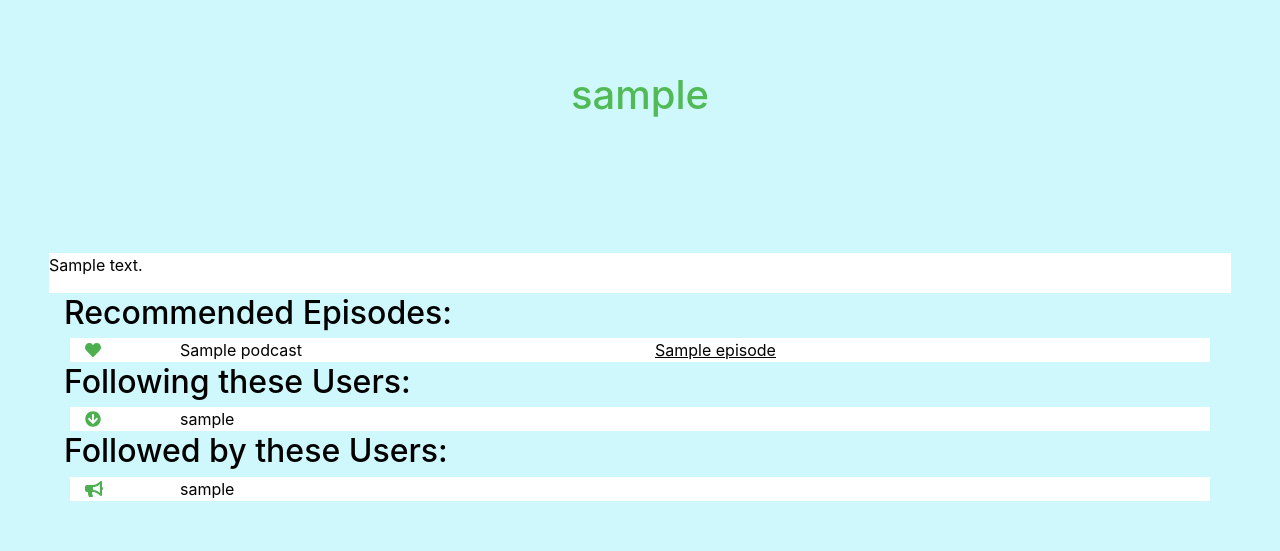
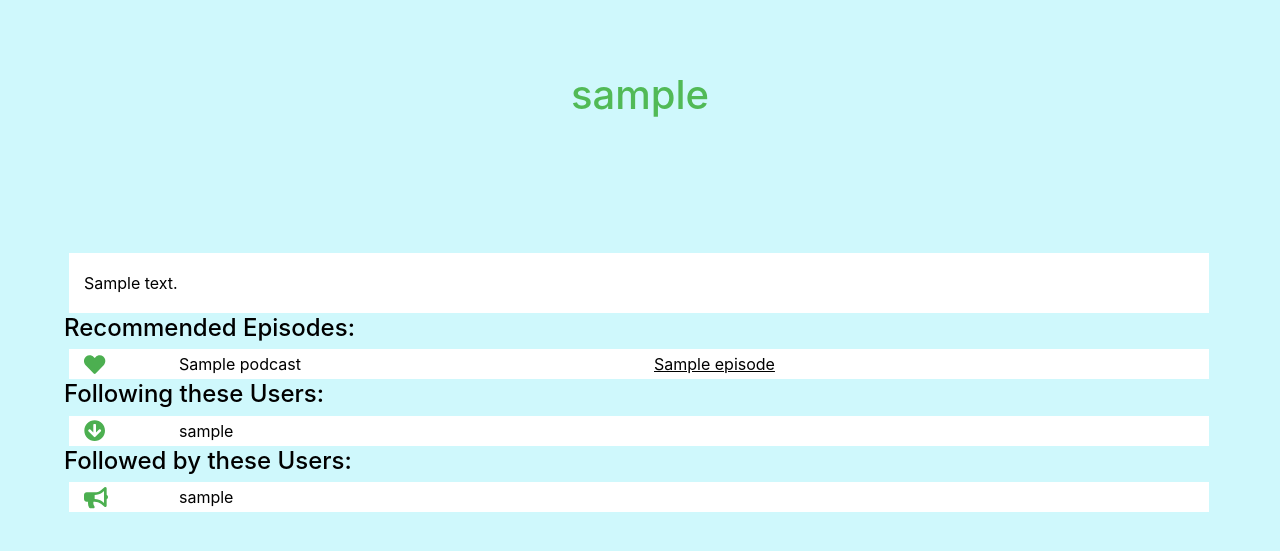
Before and after one commit to EstiShay/podcast-social-network, a Django app: a page that uses podcast/templates/podcast/userprofile.html in a window 1280 px wide. Shown: the part 56-607 px from the top of the page. Run offline with Django 3.2, Linux system fonts and the light colour scheme; a user stored in the database is signed in; tables that the repository leaves empty hold one stand-in row (values such as "Sample post"); parts of the project's set-up code (start-up, migrations or seed data) failed here and were passed over; some libraries are stand-ins or nearby versions.

Commit message:
restyle userprofile page with additional padding, centered btn and icons, larger icons

```diff
--- a/podcast/static/podcast/CSS/style.css
+++ b/podcast/static/podcast/CSS/style.css
@@ -29,7 +29,6 @@ div.navbar-header {
     }
 
 }
-
 
 .episode-seperator {
     border: solid 2px black;
@@ -65,6 +64,25 @@ div.navbar-header {
 .row {
     background-color: white;
     margin-bottom: 2px;
+    padding-top: 3px;
+    padding-bottom: 3px;
+}
+
+.user-profile {
+  margin-left: 5px;
+  margin-right: 5px;
+}
+
+#user-bio {
+  padding-left: 15px;
+  padding-top: 15px;
+  padding-bottom: 15px;
+}
+
+.fas {
+  text-align: center;
+  padding-right: 3px;
+  padding-left: 2px;
 }
 
 a:link {
--- a/podcast/templates/podcast/userprofile.html
+++ b/podcast/templates/podcast/userprofile.html
@@ -1,17 +1,8 @@
 {% extends 'base.html' %}
-
 
 
 {% block header %}
     <h1>{{ display_user.username }}</h1>
-{% endblock %}
-
-
-
-
-
-{% block content %}
-
 
     {% if current_user_page %}
         {# If viewing own page, no follow/unfollow button#}
@@ -27,19 +18,27 @@
                 Follow {{ display_user.username }}</button>
         {% endif %}
     {% endif %}
+{% endblock %}
 
-    <div class="row">
+
+{% block content %}
+
+    <div class= "container user-profile" >
+
     {% if display_user.bio %}
-        <p>{{ display_user.bio }}</p>
+      <div class="row">
+        <div class="col-12" id="user-bio">{{ display_user.bio }}</div>
+      </div>
     {% endif %}
+
     </div>
 
     {% if user_likes %}
-    <h2>Recommended Episodes:</h2>
-    <div class="container" id="user_likes">
+    <h4>Recommended Episodes:</h4>
+    <div class="container user-profile" id="user-likes">
         {% for i in user_likes %}
             <div class="row">
-                <div class="col-1" style="color: #4CAF50"><i class="fas fa-heart"></i></div>
+                <div class="col-1" style="color: #4CAF50"><i class="fas fa-heart fa-lg"></i></div>
                 <div class="col-5">{{ i.episode.podcast }}</div>
                 <div class="col-6">
                     <a style="text-decoration: underline" href="/episode/{{ i.episode.slug }}">{{ i.episode.title }}</a><br>
@@ -50,13 +49,12 @@
     {% endif %}
 
 
-
     {% if followers %}
-    <h2>Following these Users:</h2>
-    <div class="container" id="user-following">
+    <h4>Following these Users:</h4>
+    <div class="container user-profile" id="user-following">
         {% for i in followers %}
             <div class="row">
-                <div class="col-1" style="color: #4CAF50"><i class="fas fa-arrow-circle-down"></i></div>
+                <div class="col-1" style="color: #4CAF50"><i class="fas fa-arrow-circle-down fa-lg"></i></div>
                 <div class="col-11">
                     <a href="/user/{{ i.following.username }}">{{ i.following.username }}</a>
                 </div>
@@ -66,11 +64,11 @@
     {% endif %}
 
     {% if followed_by_list %}
-    <h2>Followed by these Users:</h2>
-    <div class="container" id="user-followed-by">
+    <h4>Followed by these Users:</h4>
+    <div class="container user-profile" id="user-followed-by">
         {% for i in followed_by_list %}
             <div class="row">
-                <div class="col-1" style="color: #4CAF50"><i class="fas fa-bullhorn"></i></div>
+                <div class="col-1" style="color: #4CAF50"><i class="fas fa-bullhorn fa-lg"></i></div>
                 <div class="col-11"><a href="/user/{{ i.user.username }}">{{ i.user }}</a></div>
             </div>
         {% endfor %}
@@ -79,6 +77,4 @@
 
     {#     <a href="/user/{{ i.username}}">{{ i.username }}</a>#}
 
-
-
 {% endblock %}
```
Also changed, not shown: podcast/static/podcast/CSS/palette.css (deleted, +0 -21 lines).
